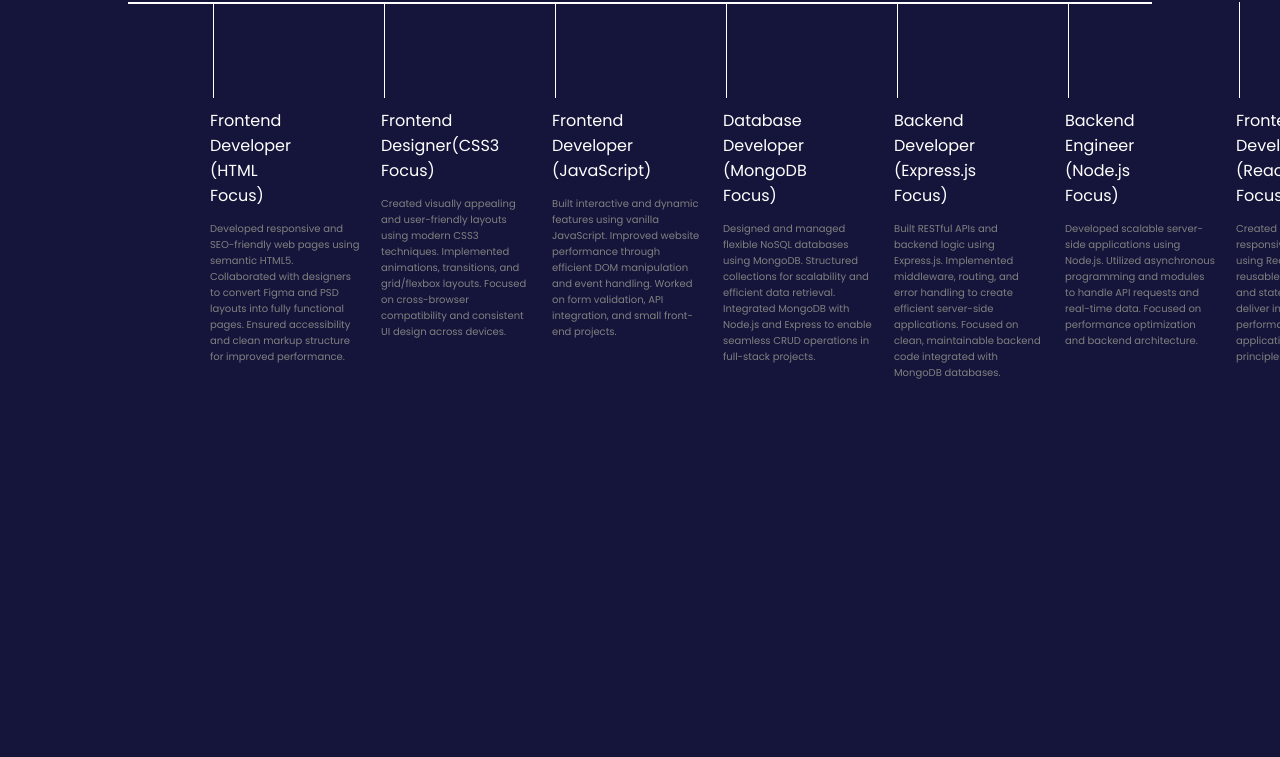
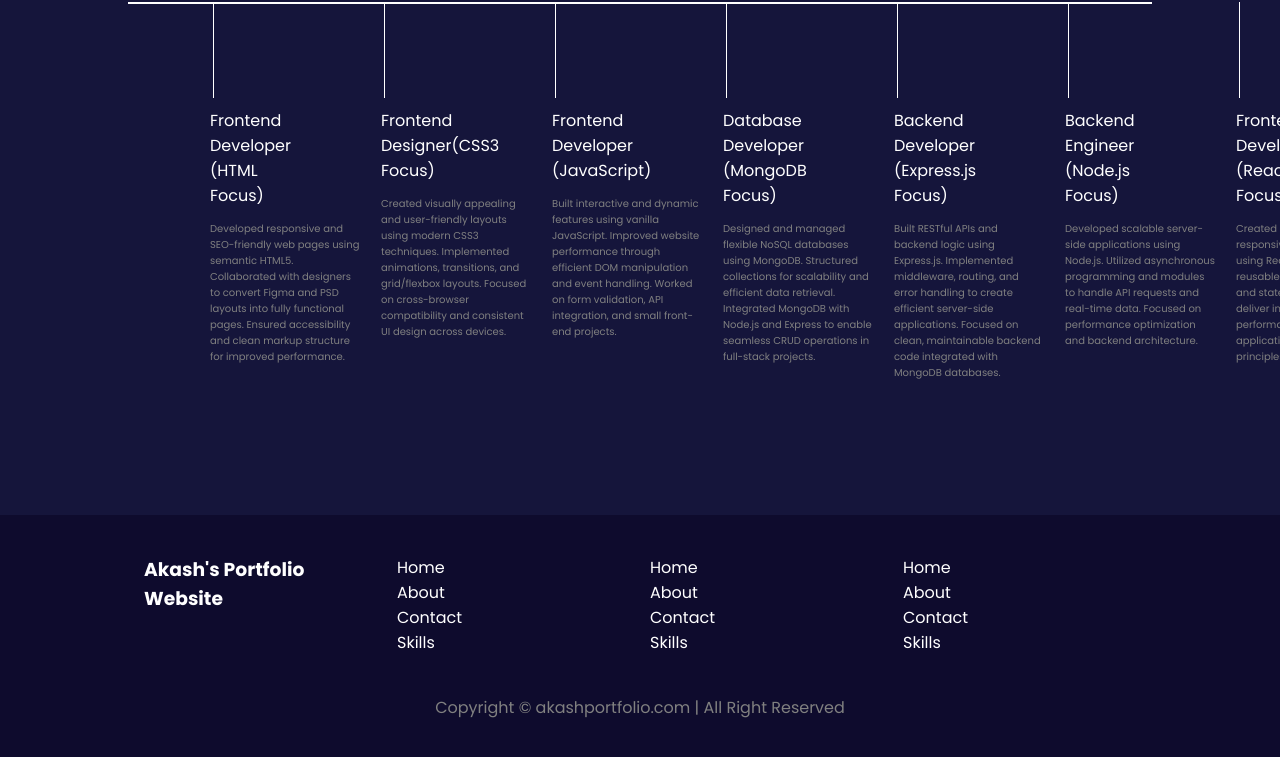
Before and after one commit to akashzone/akashxdev-portfolio, a website: page index.html in a window 1280 px wide. Shown: the part 847-1604 px from the top of the page. Before the commit the page ends 1362 px from the top, so only its background shows below. Drawn offline with nearby package versions, Linux system fonts and the light colour scheme.

Commit message:
style: implemented consistent footer design matching portfolio theme

```diff
--- a/index.html
+++ b/index.html
@@ -126,16 +126,40 @@
         top: 87px;
         left: -3px;
       }
+
+      footer{
+        background-color: #0e0b2d;
+        color: white;
+      }
+
+      .footer{
+        display: flex;
+        justify-content: space-evenly;
+        padding: 40px 124px;
+      }
+      .footer ul{
+        list-style: none;
+
+      }
+      .footer > div{
+        width: 233px;
+      }
+
+      footer .footer-rights{
+        text-align: center;
+        color: gray;
+        padding-bottom: 40px;
+      }
     </style>
   </head>
   <body>
     <header>
       <nav>
-        <div class="left">AkashxOp's</div>
+        <div class="left">Akash's Portfolio</div>
         <div class="right">
           <ul>
             <li><a href="/">Home</a></li>
-            <li><a href="/">Skills</a></li>
+            <li><a href="/">Skills</a></li>c
             <li><a href="/">About</a></li>
             <li><a href="/">Contact</a></li>
           </ul>
@@ -153,7 +177,7 @@
           <img src="assets/dev1.png" alt="developer-image" />
         </div>
       </div>
-      <hr />
+      <hr/>
 
       <div class="secondSection">
         <span class="text-gray">What I have done so far</span>
@@ -251,6 +275,41 @@
         </div>
       </div>
     </main>
+    <footer>
+      <div class="footer">
+        <div class="footer-first">
+          <h3>Akash's Portfolio Website</h3>
+        </div>
+        <div class="footer-second">
+          <ul>
+            <li>Home</li>
+            <li>About</li>
+            <li>Contact</li>
+            <li>Skills</li>
+          </ul>
+        </div>
+        <div class="footer-third">
+          <ul>
+            <li>Home</li>
+            <li>About</li>
+            <li>Contact</li>
+            <li>Skills</li>
+          </ul>
+        </div>
+        <div class="footer-fourth">
+          <ul>
+            <li>Home</li>
+            <li>About</li>
+            <li>Contact</li>
+            <li>Skills</li>
+          </ul>
+        </div>
+
+      </div>
+      <div class="footer-rights">
+          Copyright &copy; akashportfolio.com | All Right Reserved
+        </div>
+    </footer>
 
     <script src="script.js"></script>
     <script src="https://unpkg.com/typed.js@2.1.0/dist/typed.umd.js"></script>
```
